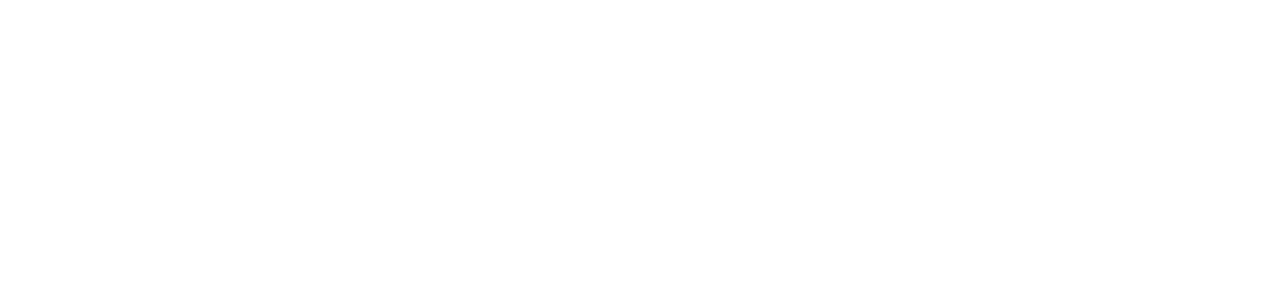
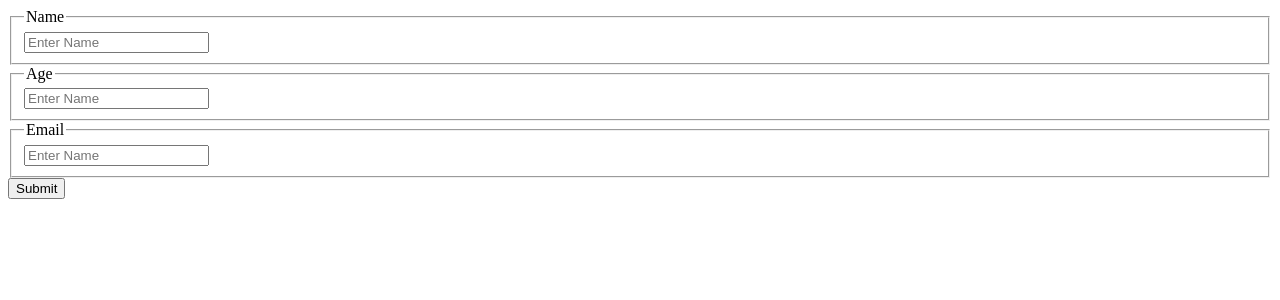
Before and after one commit to haroisded/Merchant, a React (Vite) app: page /InsertUsers in a window 1280 px wide. Before the commit this address had no page. Shown: the top 300 px of the page. Built offline with nearby package versions, Linux system fonts and the light colour scheme; no server answers.

Commit message:
Initial commit

```diff
--- a/package.json
+++ b/package.json
@@ -10,12 +10,14 @@
     "preview": "vite preview"
   },
   "dependencies": {
+    "@supabase/supabase-js": "^2.100.1",
     "@tailwindcss/vite": "^4.2.1",
     "daisyui": "^5.5.19",
     "react": "^19.2.0",
     "react-dom": "^19.2.4",
     "react-router": "^7.13.1",
-    "tailwindcss": "^4.2.1"
+    "tailwindcss": "^4.2.1",
+    "zustand": "^5.0.12"
   },
   "devDependencies": {
     "@eslint/js": "^9.39.1",
--- a/src/App.jsx
+++ b/src/App.jsx
@@ -1,5 +1,8 @@
 import { Routes, Route } from "react-router";
-import Home from "./pages/Home";
+import Home from "@/pages/Home";
+import InsertUsers from "@/pages/InsertUsers";
+import FetchUsers from "@/pages/FetchUsers";
+
 
 function App() {
 
@@ -9,6 +12,8 @@ function App() {
 
 		<Route path="/">
 			<Route index element={<Home />}/>
+			<Route path="InsertUsers" element={<InsertUsers />}/>
+			<Route path="FetchUsers" element={<FetchUsers />}/>
 		</Route>
 
 	</Routes>
--- /dev/null
+++ b/src/components/Input.jsx
@@ -0,0 +1,14 @@
+const Input = ({ label, type, placeholder, name, }) => {
+    return (
+        <fieldset className="fieldset">
+            <legend className="fieldset-legend">{label}</legend>
+            <input
+                name={name}
+                type={type}
+                placeholder={placeholder}
+            />
+        </fieldset>
+    );
+};
+
+export default Input;
--- /dev/null
+++ b/src/pages/FetchUsers.jsx
@@ -0,0 +1,43 @@
+import { useUsers, useActions } from "@/store/userStore"
+import { useEffect } from "react"
+import supabase from "@/utils/supabase"
+
+
+const FetchUsers = () => {
+
+  const actions = useActions();
+  const users = useUsers();
+
+
+  useEffect(()=>{
+   async function fetchUsers(){
+    const { data, error } = await supabase
+    .from("users")
+    .select()
+
+   if( data ){ actions.setUsers( data ) }
+   if( error ){ console.log(error) }
+   }
+
+   fetchUsers()
+ }, [])
+
+
+
+  return (
+   <div>
+     {users.map((user) => (
+       <div key={user.id}>
+         <p> - - - - - </p>
+         <p>Name: {user.name}</p>
+         <p>Age: {user.age}</p>
+         <p>Email: {user.email}</p>
+         <p> - - - - - </p>
+       </div>
+     ))}
+   </div>
+  )
+
+}
+
+export default FetchUsers
--- a/src/pages/Home.jsx
+++ b/src/pages/Home.jsx
@@ -1,7 +1,7 @@
 const Home = () => {
-	return (
-		<div>REACT Scaffold</div>
-	);
-};
+		return (
+				<div>This is the Home</div>
+		)
+}
 
-export default Home;
+export default Home
--- /dev/null
+++ b/src/pages/InsertUsers.jsx
@@ -0,0 +1,53 @@
+import supabase from "@/utils/supabase"
+import Input from "@/components/Input";
+
+
+const InsertUsers = () => {
+
+   async function CreateUsers(event){
+    const formData = new FormData(event.target)
+    const formDataObject = Object.fromEntries(formData)
+
+
+    const { error } = await supabase
+    .from("users")
+    .insert(formDataObject)
+
+    if(error){ console.log(error) }
+   }
+
+
+ return (
+  <div>
+   <form onSubmit={CreateUsers}>
+   <Input
+     label="Name"
+     placeholder="Enter Name"
+     name="name"
+     type="text"
+   />
+
+   <Input
+     label="Age"
+     placeholder="Enter Name"
+     name="age"
+     type="number"
+   />
+
+   <Input
+     label="Email"
+     placeholder="Enter Name"
+     name="email"
+     type="text"
+   />
+
+   <button type="submit">Submit</button>
+   </form>
+  </div >
+
+ );
+};
+
+
+
+export default InsertUsers;
--- /dev/null
+++ b/src/store/userStore.js
@@ -0,0 +1,13 @@
+// store/userStore.ts
+import { create } from 'zustand'
+
+const userStore = create((set) => ({
+  user: {},
+  users: [],
+  actions: {
+    setUsers: (users) => set({ users }),
+  },
+}))
+
+export const useUsers = () => userStore((state) => state.users)
+export const useActions = () => userStore((state) => state.actions)
--- a/vite.config.js
+++ b/vite.config.js
@@ -1,8 +1,13 @@
 import { defineConfig } from "vite";
 import react from "@vitejs/plugin-react";
 import tailwindcss from "@tailwindcss/vite";
+import path from "path";
 
 // https://vite.dev/config/
 export default defineConfig({
 	plugins: [react(), tailwindcss()],
+	resolve: {
+			alias: { '@': path.resolve(__dirname, 'src'), },
+			extensions: ['.js', '.jsx', '.ts', '.tsx'],
+	},
 });
```
Also changed, not shown: 1 other file (tests, documents, lock files or other folders).
